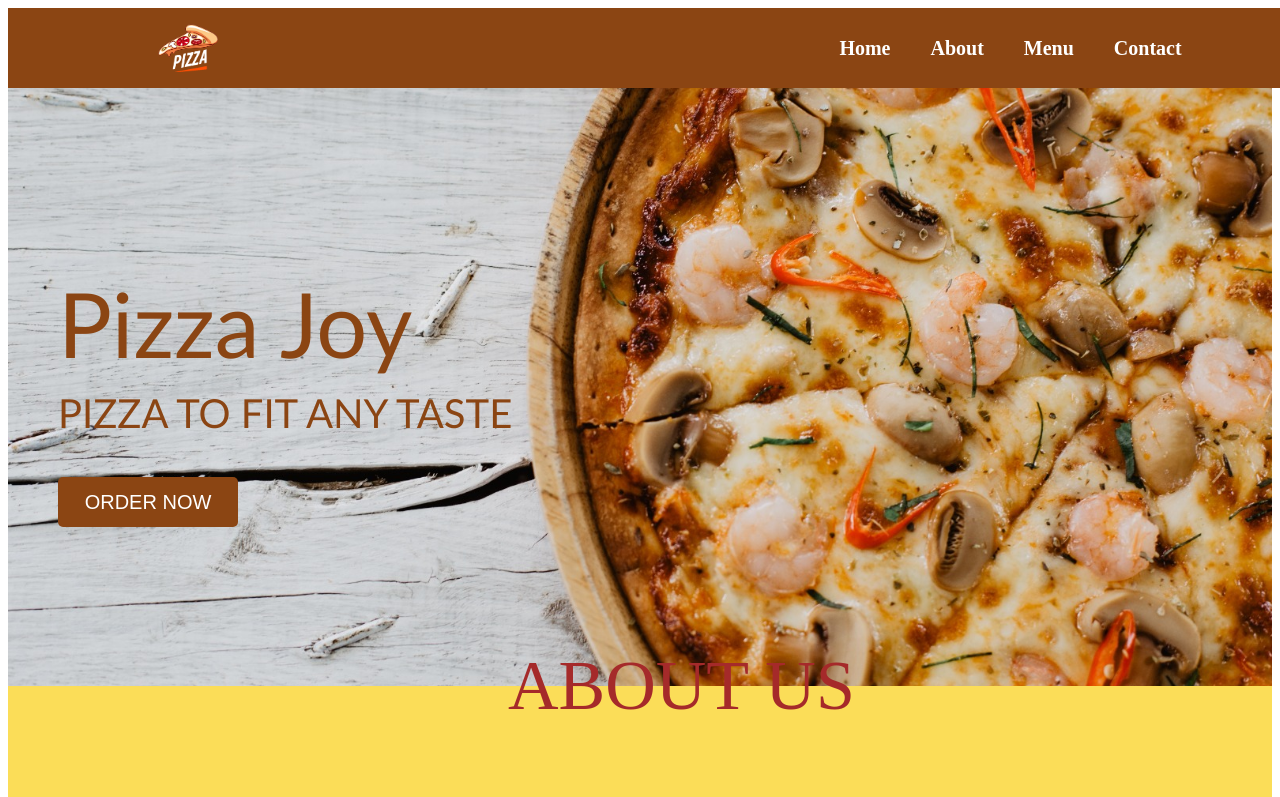
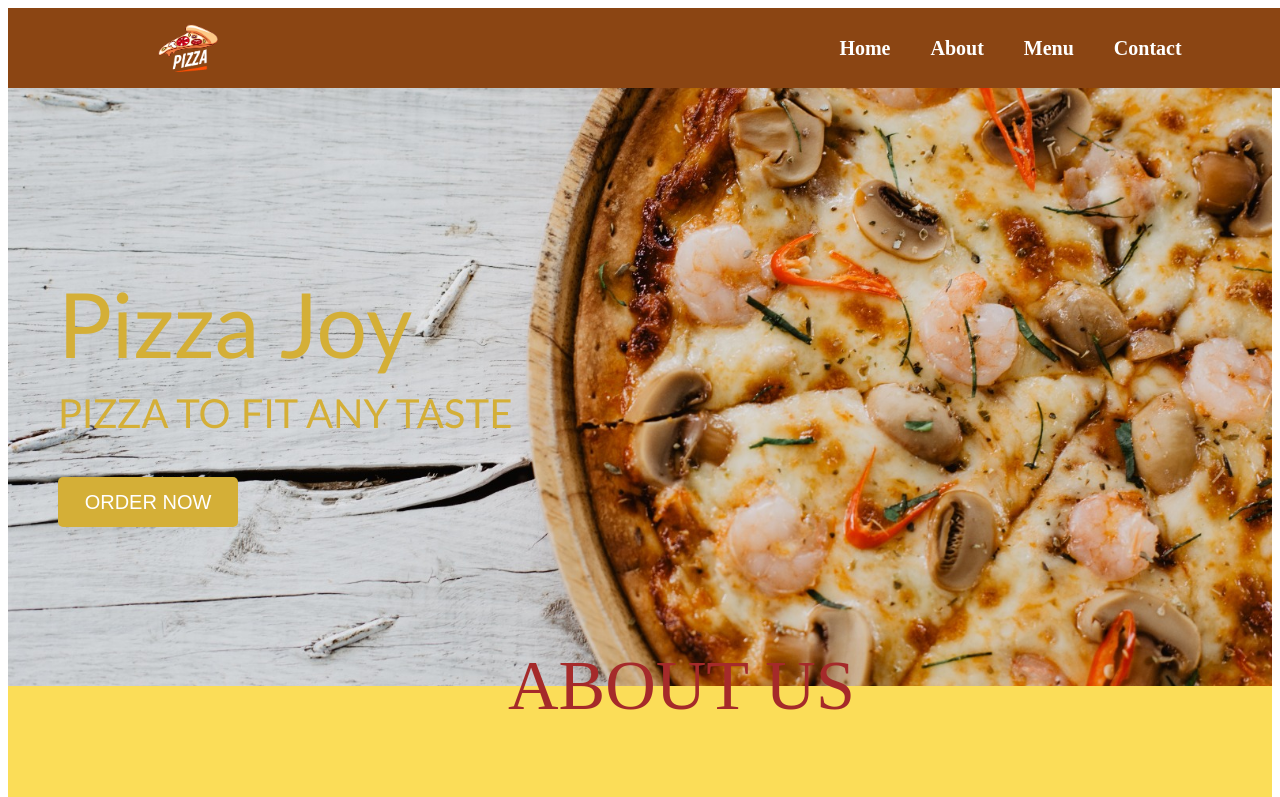
Before and after one commit to MhamadSaid/Restaurant-menu, a React (Create React App) app: page / in a window 1280 px wide. Shown: the top 797 px of the page. Built offline with nearby package versions, Linux system fonts and the light colour scheme.

Commit message:
edit : edit home section css

```diff
--- a/src/styles/Home.css
+++ b/src/styles/Home.css
@@ -22,14 +22,14 @@
   font-size: 90px;
   height: 60px;
   font-weight: 50;
-  color: #8b4513;
+  color: #d4af37;
 }
 
 .headerContainer p {
   padding: 0;
   font-size: 40px;
   font-weight: lighter;
-  color: #8b4513;
+  color: #d4af37;
 }
 
 .headerContainer button {
@@ -37,7 +37,7 @@
   border-radius: 5px;
   cursor: pointer;
   justify-content: center;
-  background-color: #8b4513;
+  background-color: #d4af37;
   height: 50px;
   width: 180px;
   color: white;
@@ -46,7 +46,7 @@
 }
 
 .headerContainer button:hover {
-  background-color: #5c2e0e;
+  background-color: #ad870b;
   cursor: pointer;
   transition: 0.3s ease-in;
 }
```
